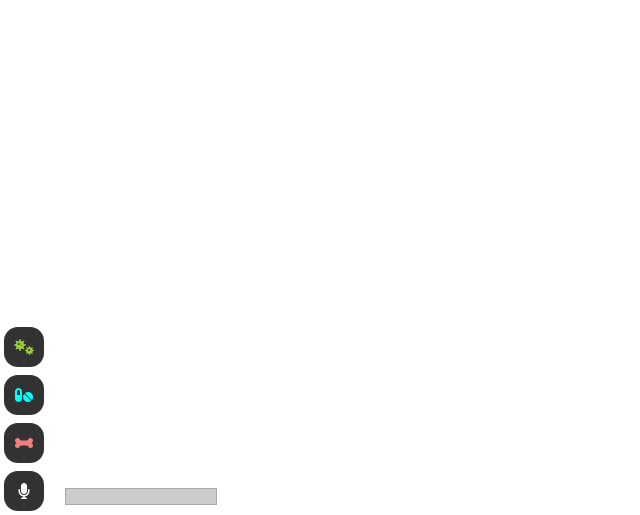
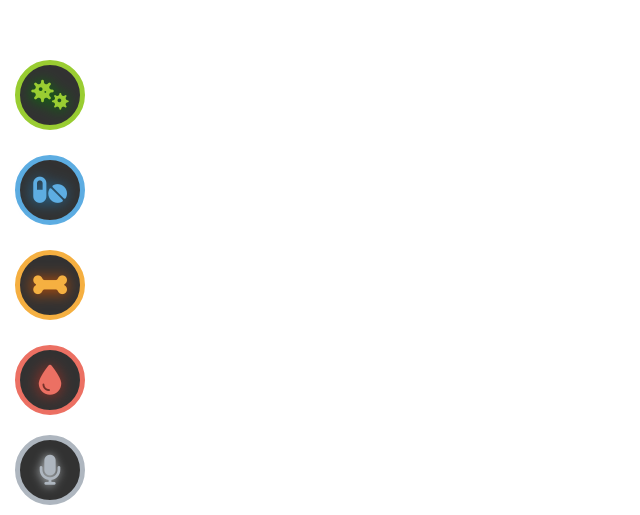
Before and after one commit to StrixLuca/mi_hud, a plain HTML site: page data/web/index.html in a window 1280 px wide. Shown: the part 285-800 px from the top of the page, without its empty margins (0-640 px from the left). Drawn offline with Linux system fonts and the light colour scheme.

Commit message:
Added indicators / stylized

```diff
--- a/data/web/index.html
+++ b/data/web/index.html
@@ -12,38 +12,41 @@
     </head>
 
     <body>
-        <!-- entire ui frame -->
-        <div id="frame_ui">
+        <!-- ui screen frame -->
+        <div id="frame_main">
 
-                <!-- voice bar: bottom left -->
-                <div id="indic_frame">
-                    <!-- icon: voice -->
-                    <div id="sick" class="icon">
-                        <i class="fa-solid fa-viruses"></i>
-                    </div>
+            <div id="frame_indicators">
 
-                    <div id="drugs" class="icon">
-                        <i class="fa-solid fa-pills"></i>
-                    </div>
+                <div id="icon_illness" class="indicators_icon">
+                    <i id="indicator_illness" class="fa-solid fa-viruses"></i>
+                </div>
 
-                    <div id="bone" class="icon">
-                        <i class="fa-solid fa-bone"></i>
-                    </div>
+                <div id="icon_pills" class="indicators_icon">
+                    <i id="indicator_pills" class="fa-solid fa-pills"></i>
+                </div>
 
-                    <div id="voice" class="icon">
-                        <i class="fa-solid fa-microphone"></i>
-                    </div>
+                <div id="icon_bone" class="indicators_icon">
+                    <i id="indicator_bone" class="fa-solid fa-bone"></i>
+                </div>
 
+                <div id="icon_bleed" class="indicators_icon">
+                    <i id="indicator_bleed" class="fa-solid fa-droplet"></i>
                 </div>
-                <!-- status bar: bottom left -->
-                <div id="status_frame">
-                    <div id="status_frame_bottom">
-                        <div id="health" class="status_bar">
 
-                        </div>
-                    </div>
+            </div>
+
+            <div id="frame_voice">
+
+                <div id="icon_voice" class="voice_icon">
+                    <i id="indicator_voice" class="fa-solid fa-microphone"></i>
                 </div>
+
             </div>
+
+            <div id="frame_status">
+
+            </div>
+
         </div>
     </body>
 </html>
--- a/data/web/style.css
+++ b/data/web/style.css
@@ -3,71 +3,115 @@ body {
     margin: 0;
 }
 
-/* voice frame */
-#indic_frame {
+/* main player view */
+#frame_main {
+    width: 100%;
+    height: 100%;
+    overflow: hidden;
+    margin: 0;
+}
+
+/* INDICATORS: frame */
+#frame_indicators {
     position:fixed;
     overflow: hidden;
     display: flex;
     flex-direction: column;
-    bottom: 0;
+    bottom: 100px;
 }
 
-.icon {
+.indicators_icon {
     position: relative;
-    margin: 4px;
-    width: 40px;
-    height: 40px;
-    border-radius: 35%;
+    margin-top: 25px;
+    margin-left: 15px;
+    width: 60px;
+    height: 60px;
+    border-radius: 50%;
     background: rgb(50, 50, 50);
 }
 
-.icon i {
+.indicators_icon i {
     position: absolute;
-    font-size: 16px;
+    font-size: 25px;
     left: 50%;
     top: 50%;
     transform: translate(-50%, -50%);
 }
 
-#sick {
+/* INDICATORS: detail-illness */
+#icon_illness {
+    border: 5px solid yellowgreen;
+}
+#indicator_illness {
+    font-size: 30px;
+    text-shadow: -1px 1px 15px green;
     color: yellowgreen;
 }
 
-#drugs {
-    color: aqua;
+/* INDICATORS: detail-pills */
+#icon_pills {
+    border: 5px solid #5DADE2;
+}
+#indicator_pills {
+    font-size: 30px;
+    text-shadow: -1px 1px 15px #2471A3;
+    color: #5DADE2;
 }
 
-#bone {
-    color: lightcoral;
+/* INDICATORS: detail-bone */
+#icon_bone {
+    border: 5px solid #F5B041;
+}
+#indicator_bone {
+    font-size: 30px;
+    text-shadow: -1px 1px 15px #D35400;
+    color: #F5B041;
 }
 
-#voice {
-    color: white;
+/* INDICATORS: detail-bleed */
+#icon_bleed {
+    border: 5px solid #EC7063;
+}
+#indicator_bleed {
+    font-size: 30px;
+    text-shadow: -1px 1px 15px #A93226;
+    color: #EC7063;
 }
 
-/* status frame */
-#status_frame {
+
+
+
+/* VOICE: frame */
+#frame_voice {
     position:fixed;
     overflow: hidden;
     display: flex;
-    flex-direction: row;
-    left: 65px;
     bottom: 10px;
 }
 
-#status_frame_bottom {
-    left: 65px;
-    bottom: 10px;
+.voice_icon {
+    position: relative;
+    margin-top: 25px;
+    margin-left: 15px;
+    width: 60px;
+    height: 60px;
+    border-radius: 50%;
+    background: rgb(50, 50, 50);
 }
 
-.status_bar {
-    background-color: #ccc;
-    height: 15px;
-    width: 150px;
-    margin: 0 auto;
-    border: solid 1px #aaa;
+.voice_icon i {
+    position: absolute;
+    font-size: 25px;
+    left: 50%;
+    top: 50%;
+    transform: translate(-50%, -50%);
 }
 
-#health {
-
+#icon_voice {
+    border: 5px solid #AEB6BF
 }
+#indicator_voice {
+    font-size: 30px;
+    text-shadow: -1px 1px 10px #BDC3C7;
+    color: #AEB6BF;
+}
```
